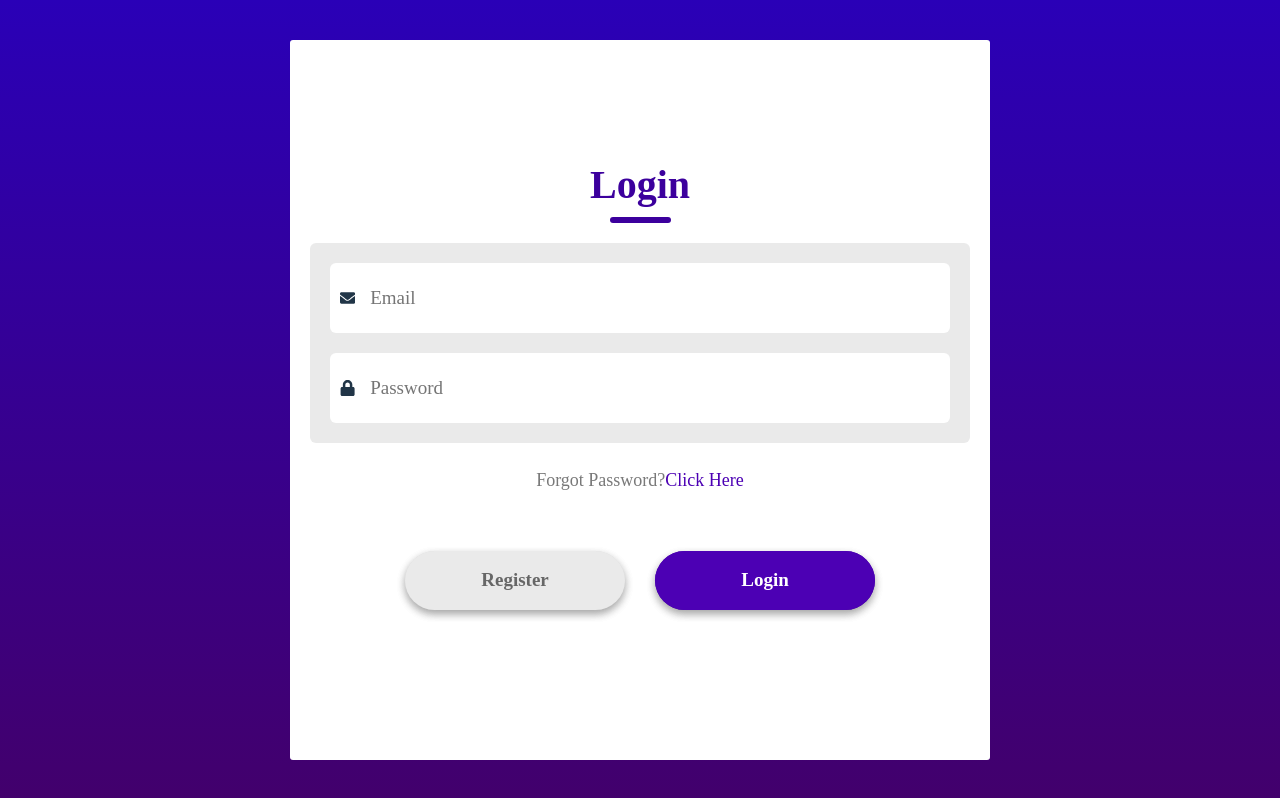
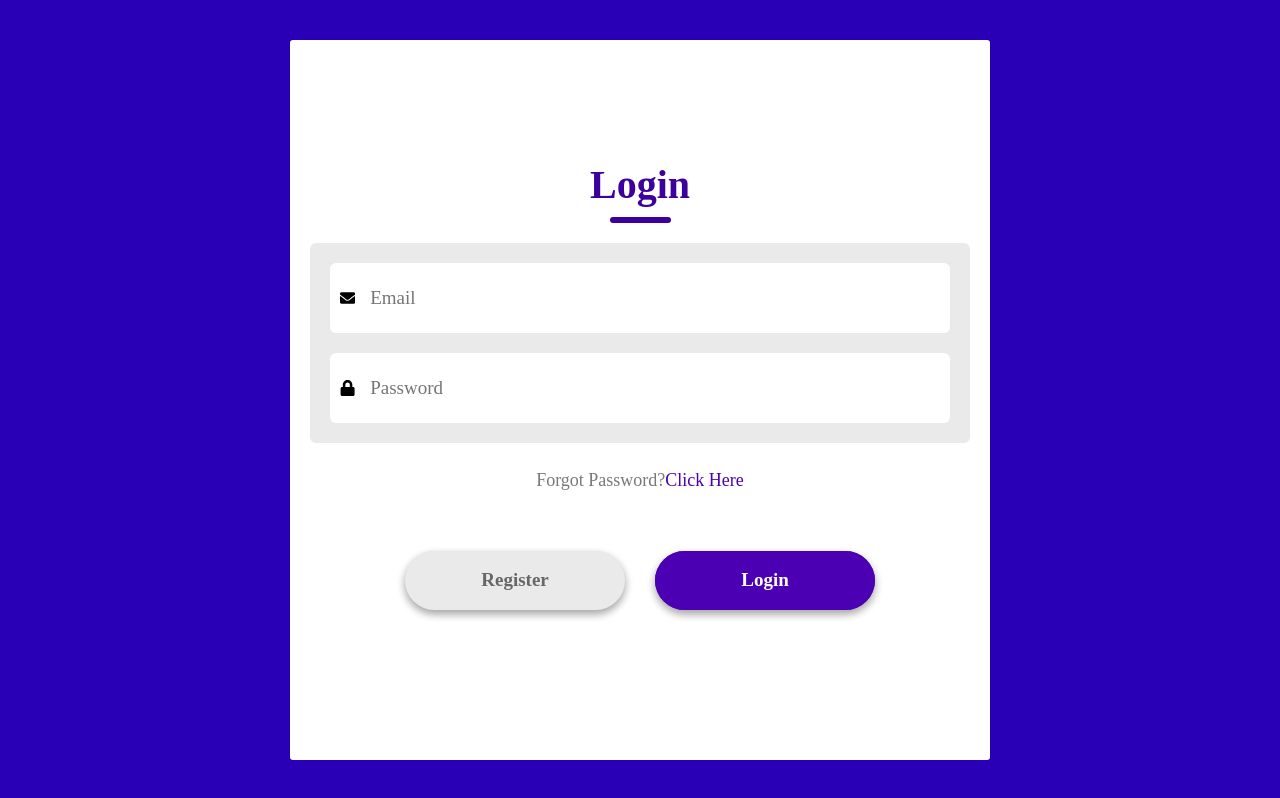
Before and after one commit to PiotrKlocek/Football-League-Frontend, a React (Vite) app in the folder football-league/: page / in a window 1280 px wide. Built offline with nearby package versions, Linux system fonts and the light colour scheme.

Commit message:
Edit background color

```diff
--- a/football-league/src/index.css
+++ b/football-league/src/index.css
@@ -1,19 +1,17 @@
-
+/* index.css */
 html, body {
   height: 100%;
-
+  margin: 0;
+  padding: 0;
 }
 
-
 body {
-
-  background: linear-gradient(#2A00B7,#42006C);
+  background: #2A00B7;
+  background-size: cover;
+  display: flex;
+  flex-direction: column;
 }
 
-@media (prefers-color-scheme: light) {
-  :root {
-    color: #213547;
-    background-color: #ffffff;
-  }
-
+#root {
+  height: 100%;
 }
```
